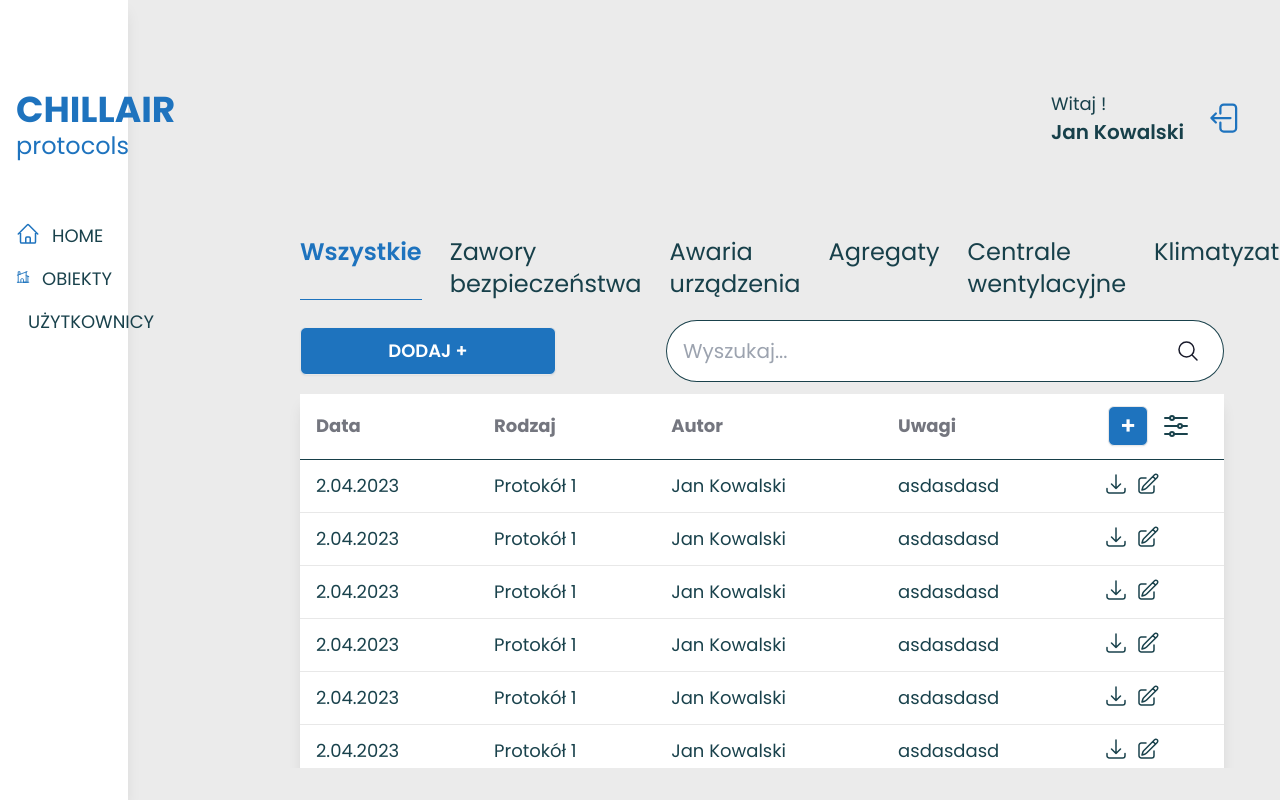
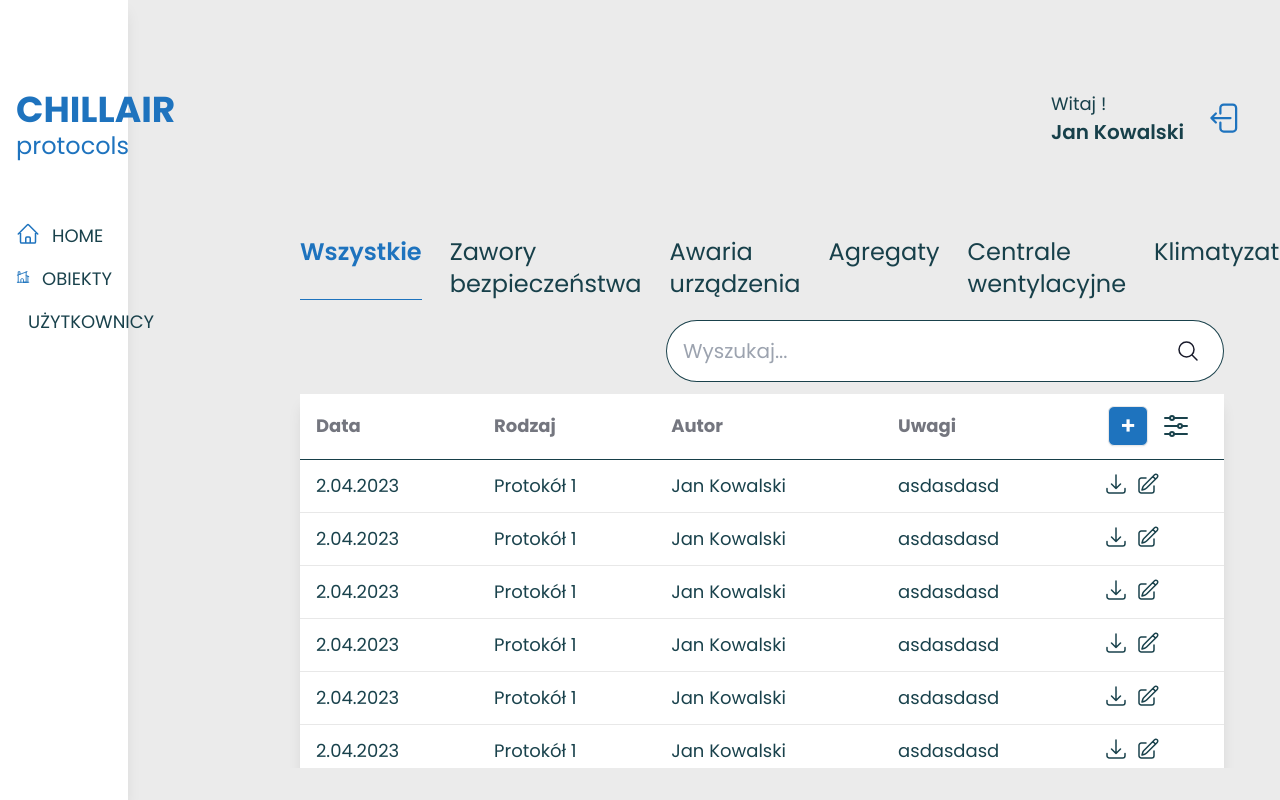
Before and after one commit to CharlesSquirel/chillair-protocols, a Next.js app: page /dashboard in a window 1280 px wide. Shown: the top 800 px of the page. Built offline with nearby package versions, Linux system fonts and the light colour scheme.

Commit message:
feat: Add onClick AddButton, Refactor logic for displaying add forms

```diff
--- a/app/components/AddButton/AddButton.tsx
+++ b/app/components/AddButton/AddButton.tsx
@@ -1,7 +1,17 @@
-export default function AddButton() {
+import { TableNames } from "@/utils/types/tableNames";
+import Link from "next/link";
+
+interface AddButtonProps {
+  tableName: TableNames;
+}
+
+export default function AddButton({ tableName }: AddButtonProps) {
   return (
-    <button className="btn btn-wide rounded-md bg-primary text-lg font-semibold text-white hover:border hover:border-primary hover:bg-white hover:text-primary">
+    <Link
+      href={`/dashboard/${tableName}/add`}
+      className="btn btn-wide rounded-md bg-primary text-lg font-semibold text-white hover:border hover:border-primary hover:bg-white hover:text-primary"
+    >
       DODAJ +
-    </button>
+    </Link>
   );
 }
--- a/app/components/Searchbar/Searchbar.tsx
+++ b/app/components/Searchbar/Searchbar.tsx
@@ -16,7 +16,7 @@ export default function Searchbar() {
         placeholder="Wyszukaj..."
         name="search"
         id="search"
-        className="h-[62px] w-[558px] rounded-full border border-secondary pl-4  text-xl text-secondary outline-none focus:border-[3px] focus:border-primary"
+        className="h-[62px] w-[558px] rounded-full border border-secondary  pl-4 text-xl text-secondary outline-none focus:border-[3px] focus:border-primary"
       />
     </div>
   );
--- a/app/components/TableContainer/TableContainer.tsx
+++ b/app/components/TableContainer/TableContainer.tsx
@@ -1,20 +1,25 @@
 import Filter from "@/icons/Filter";
 import Searchbar from "@/components/Searchbar/Searchbar";
 import AddButton from "@/components/AddButton/AddButton";
+import { TableNames } from "@/utils/types/tableNames";
 
 interface TableContainerProps {
   headers: string[];
   renderRows: () => React.ReactNode;
+  tableName: TableNames;
 }
 
 export default function TableContainer({
   headers,
   renderRows,
+  tableName,
 }: TableContainerProps) {
   return (
     <main className="relative mt-5 flex flex-col gap-3 overflow-x-auto overflow-y-auto pb-8 pl-[300px] pr-14">
-      <div className="sticky right-0 top-0 flex items-center justify-between gap-3">
-        <AddButton />
+      <div
+        className={`sticky right-0 top-0 flex items-center gap-3 ${tableName !== "all" ? "justify-between" : "justify-end"}`}
+      >
+        {tableName !== "all" && <AddButton tableName={tableName} />}
         <Searchbar />
       </div>
       <table className="table relative rounded-md bg-white text-secondary shadow-lg">
--- a/app/dashboard/page.tsx
+++ b/app/dashboard/page.tsx
@@ -7,6 +7,7 @@ const headersAll = ["Data", "Rodzaj", "Autor", "Uwagi"];
 export default function Dashboard() {
   return (
     <TableContainer
+      tableName="all"
       headers={headersAll}
       renderRows={() => (
         <>
--- a/app/dashboard/valves/page.tsx
+++ b/app/dashboard/valves/page.tsx
@@ -13,6 +13,7 @@ const valvesHeaders: string[] = [
 export default function Valves() {
   return (
     <TableContainer
+      tableName="valves"
       headers={valvesHeaders}
       renderRows={() => (
         <>
--- /dev/null
+++ b/app/utils/types/tableNames.ts
@@ -0,0 +1 @@
+export type TableNames = "all" | "valves";
--- a/tsconfig.json
+++ b/tsconfig.json
@@ -22,7 +22,8 @@
       "@/components/*": ["app/components/*"],
       "@/assets/*": ["app/assets/*"],
       "@/icons/*": ["app/assets/icons/*"],
-      "@/data/*": ["app/data/*"]
+      "@/data/*": ["app/data/*"],
+      "@/utils/*": ["app/utils/*"]
     }
   },
   "include": [
```
